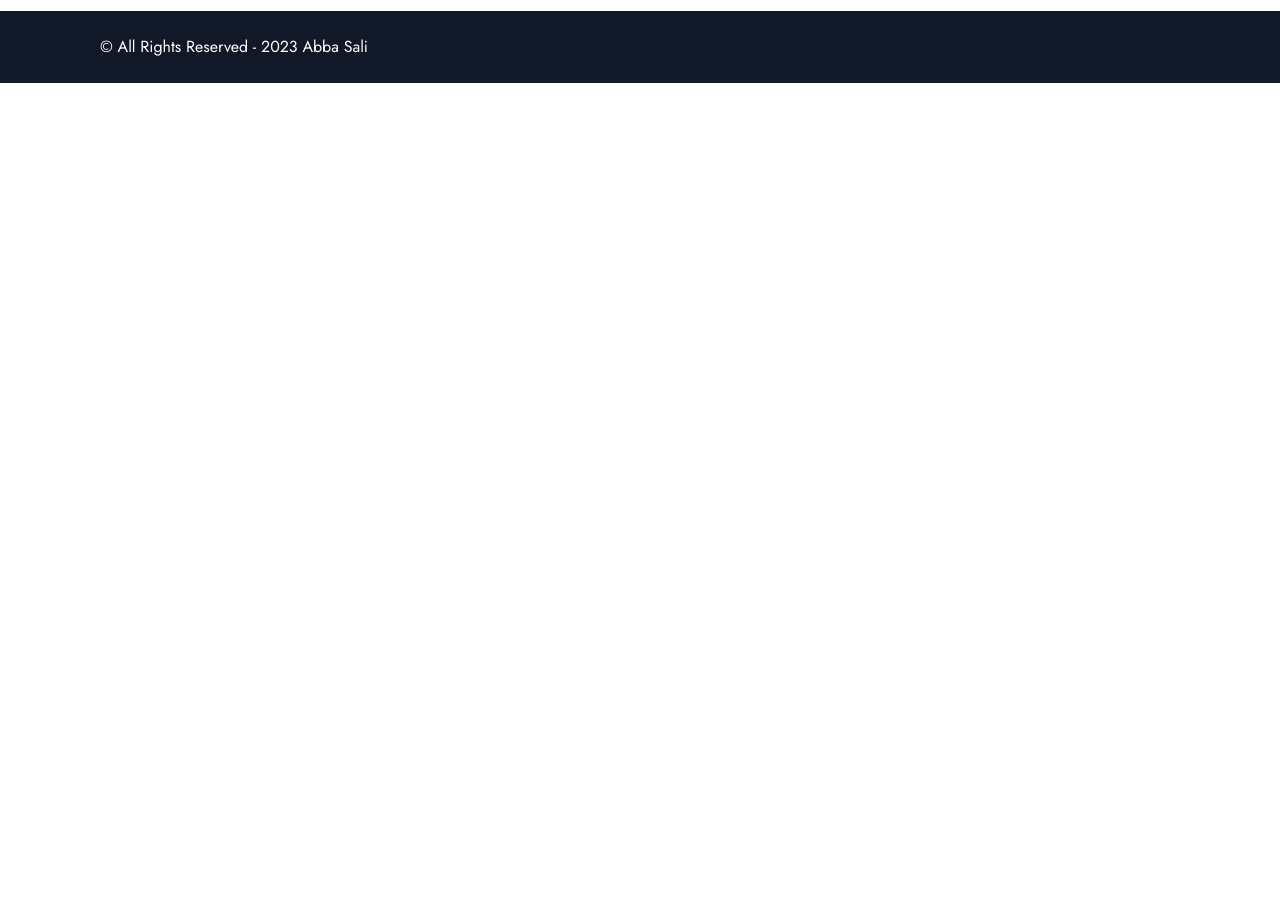
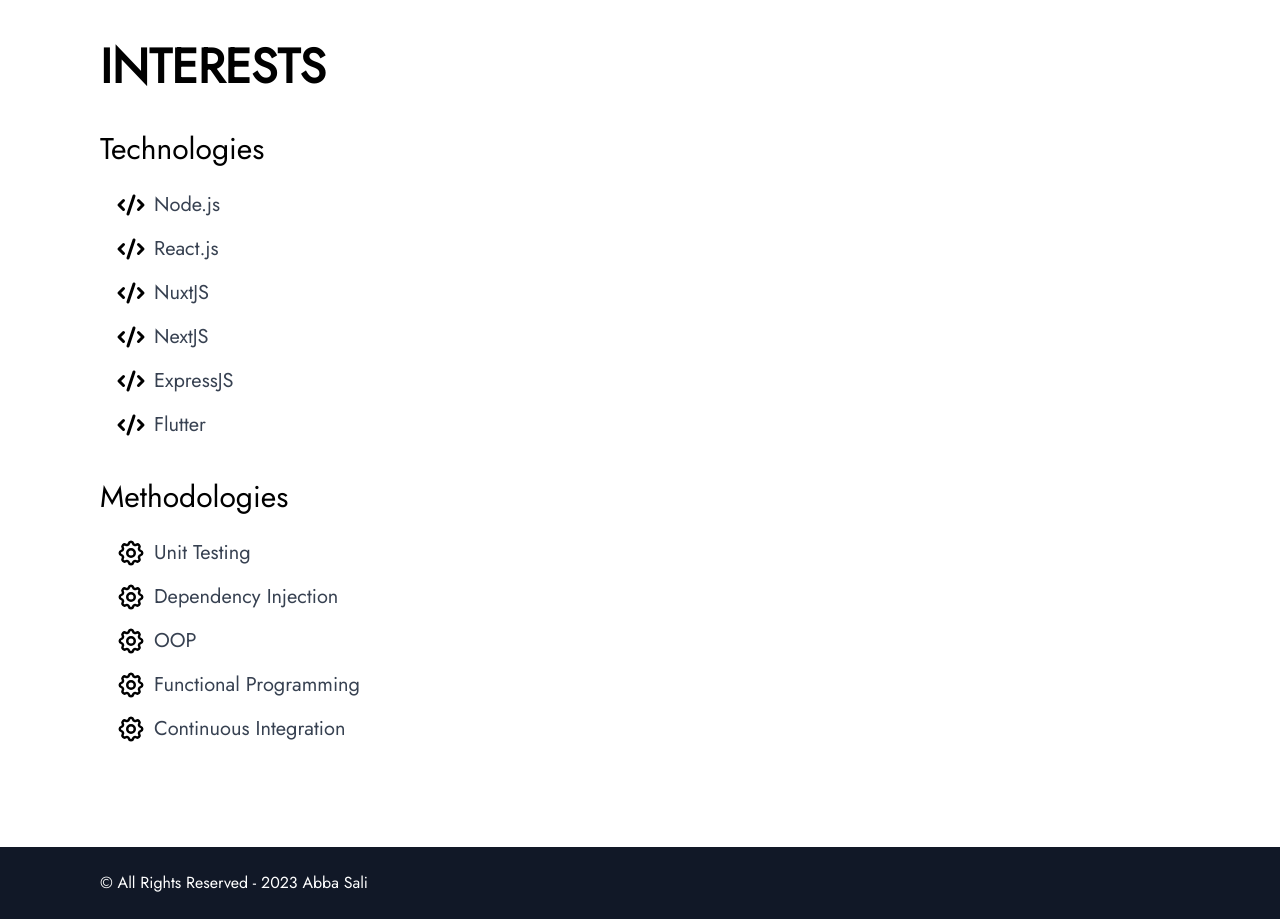
Before and after one commit to Asam237/me, a Next.js app: page / in a window 1280 px wide. Shown: the part 1720-2639 px from the top of the page. Before the commit the page ends 1803 px from the top, so only its background shows below. Built offline with nearby package versions, Linux system fonts and the light colour scheme.

Commit message:
feat: add techs

```diff
--- /dev/null
+++ b/components/commons/techs.tsx
@@ -0,0 +1,54 @@
+import Text from "./text"
+import { HiCode, HiOutlineCog } from "react-icons/hi"
+
+interface ITech {
+    title: string
+    techs: any[]
+    type?: string
+}
+
+const Techs = ({ title, techs, type }: ITech) => {
+    if (type === "technologies") {
+        return (<div>
+            <Text type="introsubtitle" text={title} />
+            <div>
+                <ul className="ml-4 mt-4">
+                    {
+                        techs.map((item, index) => {
+                            return (
+                                <li key={index} className="flex items-center">
+                                    <HiCode size={30} className="mr-2" /><Text text={item} />
+                                </li>
+                            )
+                        })
+                    }
+                </ul>
+            </div>
+        </div>
+        )
+    } else {
+
+        return (
+
+            <div className="mt-4 lg:mt-8">
+                <Text type="introsubtitle" text={title} />
+                <div>
+                    <ul className="ml-4 mt-4">
+                        {
+                            techs.map((item, index) => {
+                                return (
+                                    <li key={index} className="flex items-center">
+                                        <HiOutlineCog size={30} className="mr-2" /><Text text={item} />
+                                    </li>
+                                )
+                            })
+                        }
+                    </ul>
+                </div>
+
+            </div>
+        )
+    }
+}
+
+export default Techs
--- a/components/sections/experience.tsx
+++ b/components/sections/experience.tsx
@@ -3,7 +3,7 @@ import Text from "../commons/text"
 
 const Experience = () => {
     return (
-        <section className="mt-8">
+        <section className="mt-8 lg:mt-16">
             <div className="container mx-auto">
                 <Text text="EXPERIENCE" type="section" />
                 <div className="grid gap-3 grid-cols-1 lg:grid-cols-3 mt-8">
--- /dev/null
+++ b/components/sections/interests.tsx
@@ -0,0 +1,21 @@
+import { methodologies, technologies } from "../../data/techs"
+import Techs from "../commons/techs"
+import Text from "../commons/text"
+
+const tech = "Technologies"
+const meth = "Methodologies"
+
+const Interested = () => {
+    return (
+        <section className="mt-10 lg:my-16">
+            <div className="container mx-auto">
+                <Text text="INTERESTS" type="section" />
+                <div className="mt-6 lg:mt-10" />
+                <Techs type="technologies" title="Technologies" techs={technologies} />
+                <Techs title="Methodologies" techs={methodologies} />
+            </div>
+        </section>
+    )
+}
+
+export default Interested
--- /dev/null
+++ b/data/techs.ts
@@ -0,0 +1,16 @@
+export const technologies = [
+    "Node.js",
+    "React.js",
+    "NuxtJS",
+    "NextJS",
+    "ExpressJS",
+    "Flutter"
+]
+
+export const methodologies = [
+    "Unit Testing",
+    "Dependency Injection",
+    "OOP",
+    "Functional Programming",
+    "Continuous Integration"
+]
--- a/pages/index.tsx
+++ b/pages/index.tsx
@@ -2,6 +2,7 @@ import Head from 'next/head'
 import Layout from '../components/layout'
 import Education from '../components/sections/education'
 import Experience from '../components/sections/experience'
+import Interested from '../components/sections/interests'
 import Intro from '../components/sections/intro'
 import Skills from '../components/sections/skills'
 
@@ -19,6 +20,7 @@ export default function Home() {
         <Experience />
         <Education />
         <Skills />
+        <Interested />
       </Layout>
     </>
   )
```
